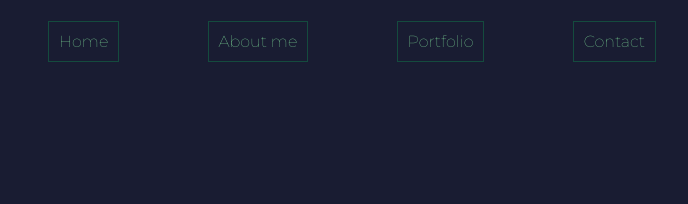
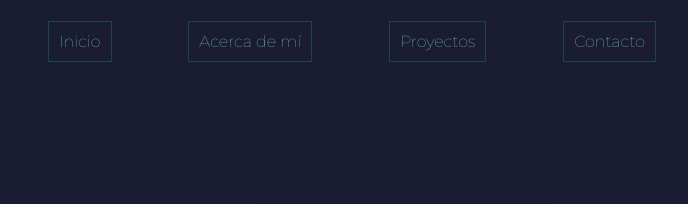
Before and after one commit to Mevelezs/Portfolio, a plain HTML site: page index.html in a window 1280 px wide. Shown: the top 204 px of the page, 592-1280 px from the left. Drawn offline with Linux system fonts and the light colour scheme.

Commit message:
funtion navbar

```diff
--- a/index.html
+++ b/index.html
@@ -9,17 +9,17 @@
   <script src="https://kit.fontawesome.com/ca6d5ebb3e.js" crossorigin="anonymous"></script>
 </head>
 <body>
-  <div class="wrapper">
+  <div id = "1"class="wrapper">
     <header>
       <nav class="nav-bar">
         <div class="brand">
           <h2>M<span>V</span></h2>
         </div>
         <ul class="menu">
-          <li><a class="active"href="#">Home</a></li>
-          <li><a class="active" href="#">About me</a></li>
-          <li><a class="active" href="#">Portfolio</a></li>
-          <li><a class="active" href="#">Contact</a></li>
+          <li><a class="active"href="#1">Inicio</a></li>
+          <li><a class="active" href="#2">Acerca de mí</a></li>
+          <li><a class="active" href="#3">Proyectos</a></li>
+          <li><a class="active" href="#4">Contacto</a></li>
         </ul>
       </nav>
     </header>
@@ -41,7 +41,7 @@
     </main>
   </div>
 
-  <section>
+  <section id="2">
       <div class="about-info">
         <h2>Acerca de mí</h2>
         <div class="divider"></div>
@@ -58,7 +58,7 @@ Apasionado por la letras, los números y la tecnología. En provecho de las vici
 </div>
   </section>
 
-  <section class="portfolio">
+  <section id = "3" class="portfolio">
     <h2>Proyectos</h2>
     <div class="divider"></div>
 
@@ -287,7 +287,7 @@ Apasionado por la letras, los números y la tecnología. En provecho de las vici
   </section>
 
 
-  <section class="contact">
+  <section id= "4" class="contact">
     <div class="contact-info">
     <h2>Contacto</h2>
     <div class="divider"></div>
```
